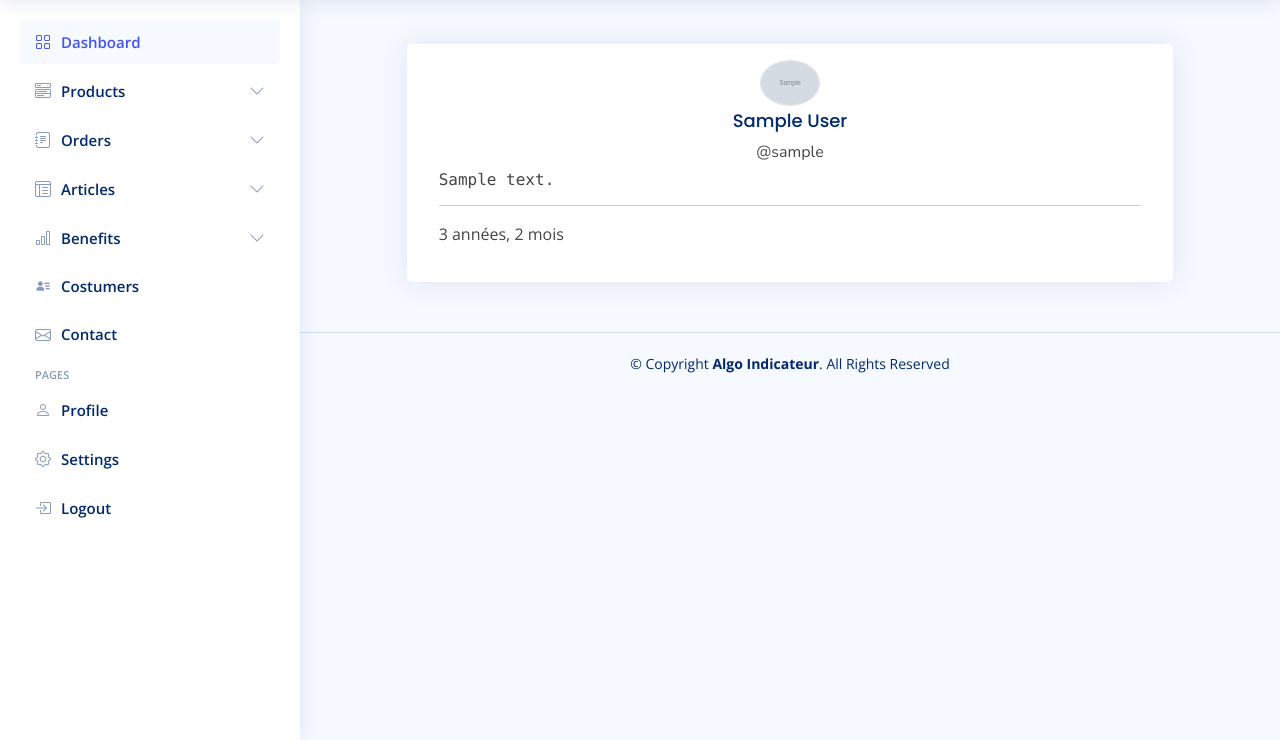
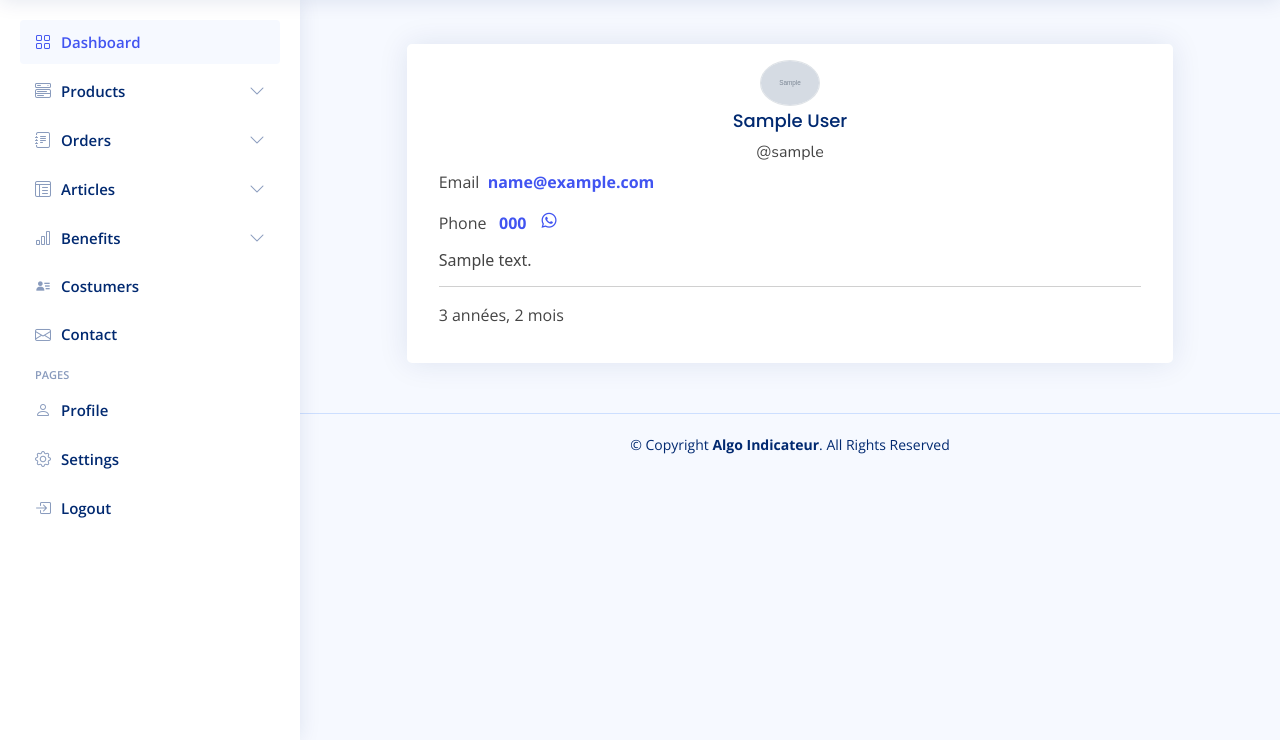
Before and after one commit to hagmir7/algoindicateur, a Django app: page /fr/contact/1 in a window 1280 px wide. Shown: the part 60-800 px from the top of the page. Run offline with Django 4.2, Linux system fonts and the light colour scheme; a user stored in the database is signed in; tables that the repository leaves empty hold one stand-in row (values such as "Sample post"); grey boxes marked "Sample" are stand-in pictures; some libraries are stand-ins or nearby versions.

Commit message:
first commit

```diff
--- a/product/forms.py
+++ b/product/forms.py
@@ -20,7 +20,7 @@ class ProductForm(forms.ModelForm):
 class ContactForm(forms.ModelForm):
     class Meta:
         model = Contact
-        fields = ['full_name', 'email', 'message']
+        fields = ['full_name', 'email', 'message', 'phone']
         widgets = {
             'full_name': forms.TextInput(attrs={'class': 'form-control'}),
             'email': forms.EmailInput(attrs={'class': 'form-control'}),
--- a/product/models.py
+++ b/product/models.py
@@ -59,6 +59,7 @@ class Contact(models.Model):
     full_name = models.CharField(max_length=300, blank=True, null=True)
     email = models.EmailField(max_length=300, blank=True, null=True)
     message = models.TextField()
+    phone = models.CharField(default='', max_length=30)
     is_read = models.BooleanField(default=False)
     created = models.DateTimeField(auto_now_add=True)
 
--- a/product/templates/contact.html
+++ b/product/templates/contact.html
@@ -38,6 +38,11 @@
                                             value="{{user.first_name}} {{user.last_name}}" class="form-control"
                                             id="name" required="">
                                     </div>
+
+                                    <div class="form-group col-md-6">
+                                        <label for="name">{% trans "Téléphone" %}</label>
+                                        <input type="tel" name="phone" class="form-control" id="name" required="">
+                                    </div>
                                     <div class="form-group col-md-6">
                                         <label for="email">{% trans "Votre e-mail" %}</label>
                                         <input type="email" class="form-control" value="{{user.email}}" name="email"
--- a/product/templates/dash/message.html
+++ b/product/templates/dash/message.html
@@ -19,7 +19,13 @@
                     <h6>@{{message.user.username}}</h6>
                     {% endif %}
                 </div>
-                <pre class="h6" style="white-space: pre-wrap;">{{message.message}}</pre>
+                <p>Email <strong>&#xa0;<a href="mailto:{{message.email}}">{{message.email}}</a></strong></p>
+                {% if message.phone %}
+                <p>Phone <strong>&#xa0;&#xa0;<a href="tel:{{message.phone}}">{{message.phone}}</a></strong>
+                    &#xa0;&#xa0;<a target="_blank" href="https://api.whatsapp.com/send?phone={{message.phone}}&text=Bonjour" data-bs-toggle="tooltip" data-bs-placement="top" data-bs-original-title="Whatsapp message"><i class="bx bxl-whatsapp fs-5"></i></a>
+                </p>
+                {% endif %}
+                <pre dir="auto" class="h6" style="white-space: pre-wrap;font-family: system-ui;overflow: inherit;">{{message.message}}</pre>
                 <hr />
                 <p dir="auto">{{ message.created|timesince }}</p>
 
```
Also changed, not shown: locale/ar/LC_MESSAGES/django.po, product/migrations/0004_contact_phone.py (added).
